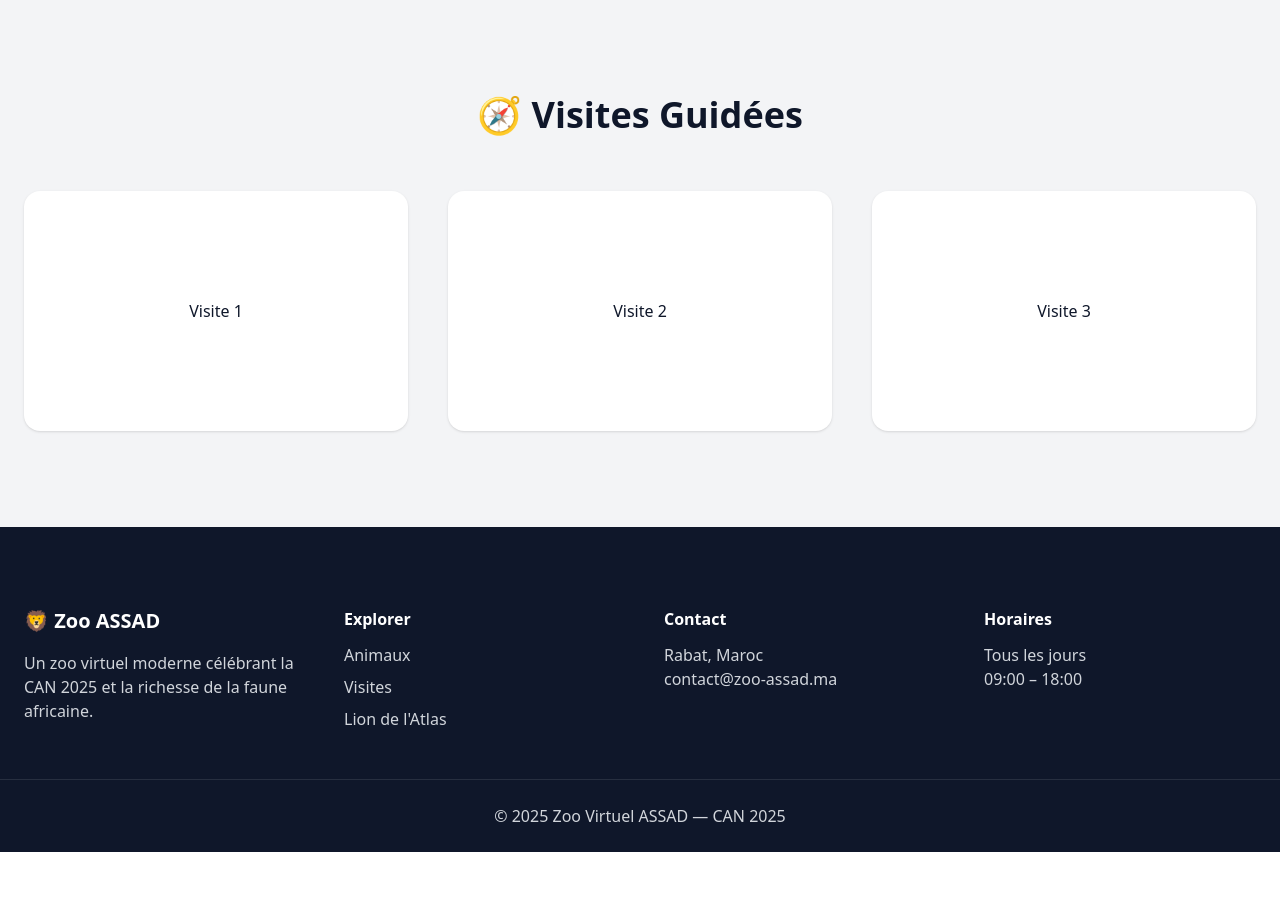
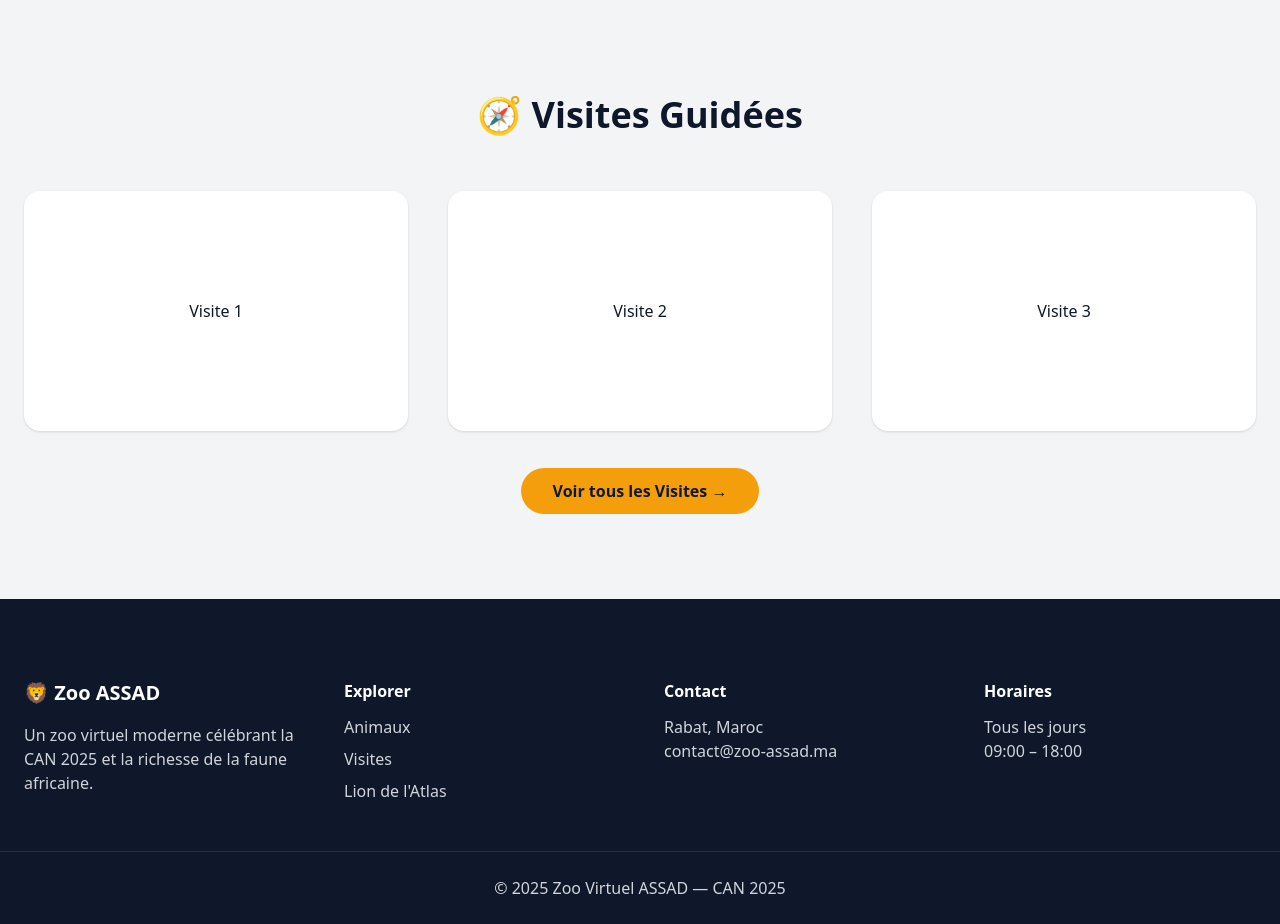
Before and after one commit to AZIZABADA10/ASSAD, a PHP site: page / in a window 1280 px wide. Shown: the part 1401-2325 px from the top of the page. Before the commit the page ends 2253 px from the top, so only its background shows below. Run offline with PHP 8.4, Linux system fonts and the light colour scheme; some libraries are stand-ins or nearby versions.

Commit message:
feat: l'ajoute de lien vers la page de vistes

```diff
--- a/index.php
+++ b/index.php
@@ -163,6 +163,12 @@
             </div>
         </div>
     </div>
+    <div class="text-center mt-12">
+            <a href="pages/public/animals.php"
+               class="bg-accent text-dark px-8 py-3 rounded-full font-bold hover:shadow-xl transition">
+                Voir tous les Visites →
+            </a>
+        </div>
 </section>
 
 <!-- ================= FOOTER ================= -->
```
